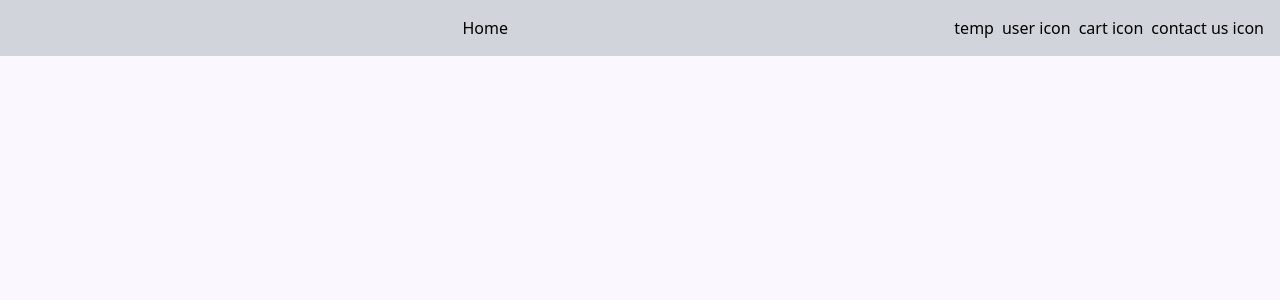
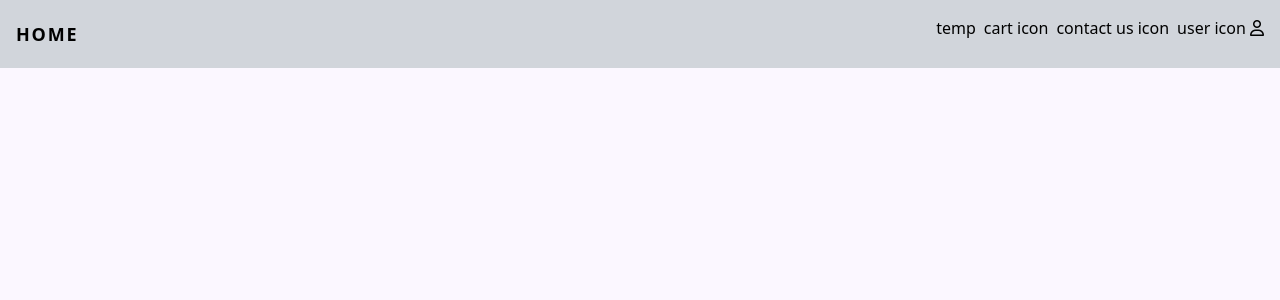
Before and after one commit to RafiAriel/RafiAriel-E-commerce, a Nuxt app: page / in a window 1280 px wide. Shown: the top 300 px of the page. Built offline with nearby package versions, Linux system fonts and the light colour scheme.

Commit message:
icons kickoff

```diff
--- a/components/Header.vue
+++ b/components/Header.vue
@@ -1,21 +1,11 @@
 <template>
   <div class="flex bg-gray-300 justify-between p-4">
-    <div></div>
-    <div class="logo">
-      <NuxtLink to="/">Home</NuxtLink>
-
-      <!--replace it with actual logo. this is home-->
+    <div class="text-lg font-bold tracking-widest leading-loose">
+      <NuxtLink to="/">HOME</NuxtLink>
     </div>
 
     <div class="flex justify-between gap-2">
       <NuxtLink to="/temp">temp</NuxtLink>
-
-      <!--find how to set css from nuxt - 'active' -->
-
-      <div>
-        user icon
-        <!--replace it with actual icon-->
-      </div>
 
       <div>
         cart icon
@@ -28,12 +18,24 @@
 
         <!--replace it with actual icon-->
       </div>
+      <div>
+        user icon
+        <User />
+
+        <!--replace it with actual icon-->
+      </div>
     </div>
   </div>
 </template>
 
 <script scoped>
+import User from "../icons/User.vue";
 export default {
   name: "Header",
+  components: {
+    User: User,
+  },
 };
 </script>
+
+<style scoped></style>
--- /dev/null
+++ b/icons/User.vue
@@ -0,0 +1,9 @@
+<template>
+  <i class="fa-regular fa-user"></i>
+</template>
+
+<script scoped>
+export default {
+  name: "User",
+};
+</script>
--- a/nuxt.config.js
+++ b/nuxt.config.js
@@ -11,7 +11,15 @@ export default {
       { hid: "description", name: "description", content: "" },
       { name: "format-detection", content: "telephone=no" },
     ],
-    link: [{ rel: "icon", type: "image/x-icon", href: "/favicon.ico" }],
+    link: [
+      { rel: "icon", type: "image/x-icon", href: "/favicon.ico" },
+
+      {
+        rel: "stylesheet",
+        type: "text/css",
+        href: "https://cdnjs.cloudflare.com/ajax/libs/font-awesome/6.5.2/css/all.min.css",
+      },
+    ],
   },
 
   // Global CSS: https://go.nuxtjs.dev/config-css
```
